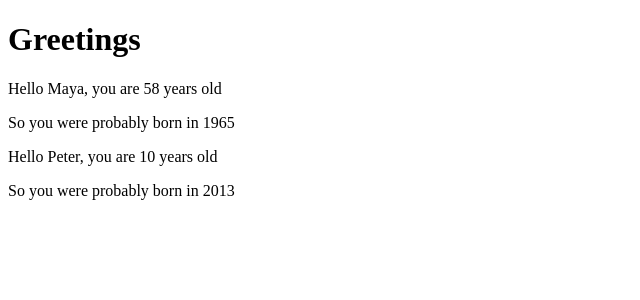
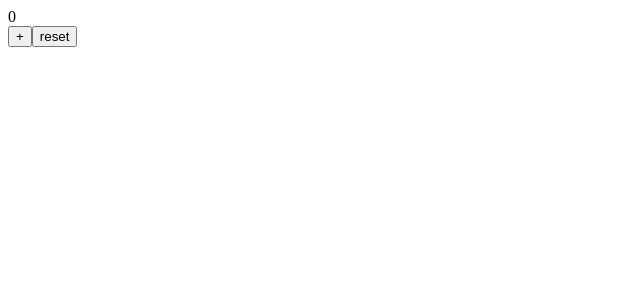
Before and after one commit to fkhan613/FullStack-Open-2023-MERN, a React (Create React App) app in the folder Part-1/: page / in a window 1280 px wide. Shown: the top 300 px of the page, without its empty margins (0-640 px from the left). Built offline with nearby package versions, Linux system fonts and the light colour scheme.

Commit message:
learned about stateful components & event handling

```diff
--- a/Part-1/src/App.js
+++ b/Part-1/src/App.js
@@ -1,27 +1,20 @@
-const Hello = ({ name, age }) => {
-  const bornYear = () => new Date().getFullYear() - age;
+import { useState } from "react";
+
+const App = () => {
+
+  const [counter, setCounter] = useState(0);
+
+  const increaseByOne = () => setCounter(counter + 1);
+
+  const setToZero = () => setCounter(0);
 
   return (
     <div>
-      <p>
-        Hello {name}, you are {age} years old
-      </p>
-      <p>So you were probably born in {bornYear()}</p>
+      <div>{counter}</div>
+      <button onClick={increaseByOne}>+</button>
+      <button onClick={setToZero}>reset</button>
     </div>
   );
-};
-
-const App = () => {
-  const name = "Peter";
-  const age = 10;
-
-  return (
-    <div>
-      <h1>Greetings</h1>
-      <Hello name="Maya" age={58} />
-      <Hello name={name} age={age} />
-    </div>
-  );
-};
+}
 
 export default App;
```
Also changed, not shown: Part-1/src/index.js (+5 -4 lines).
